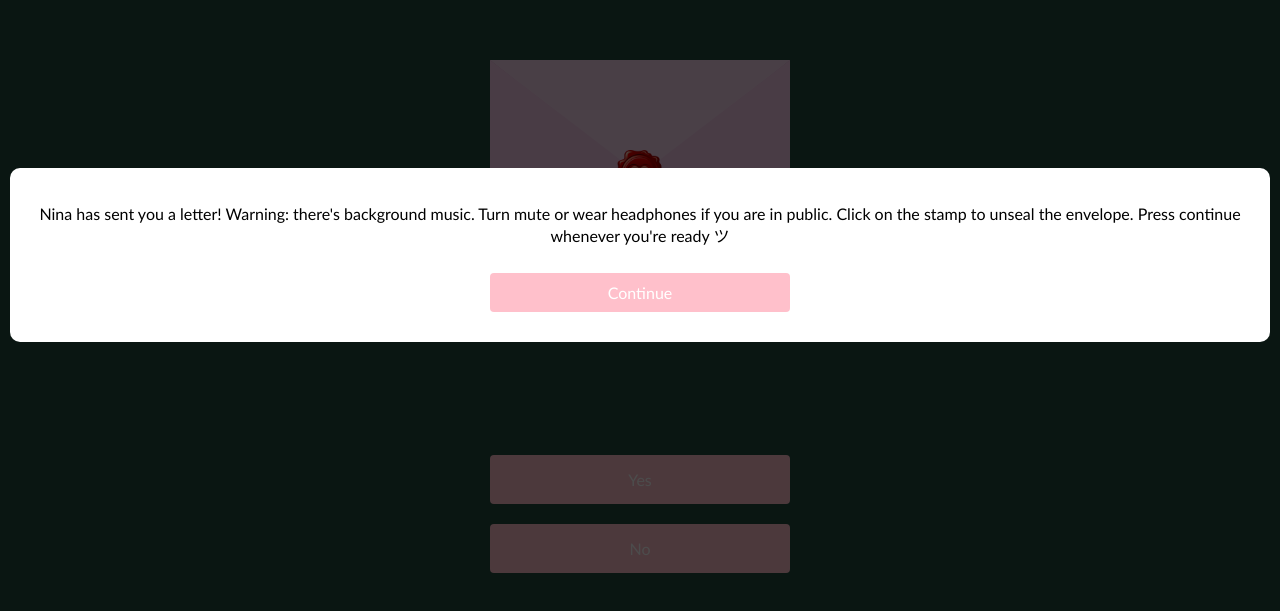
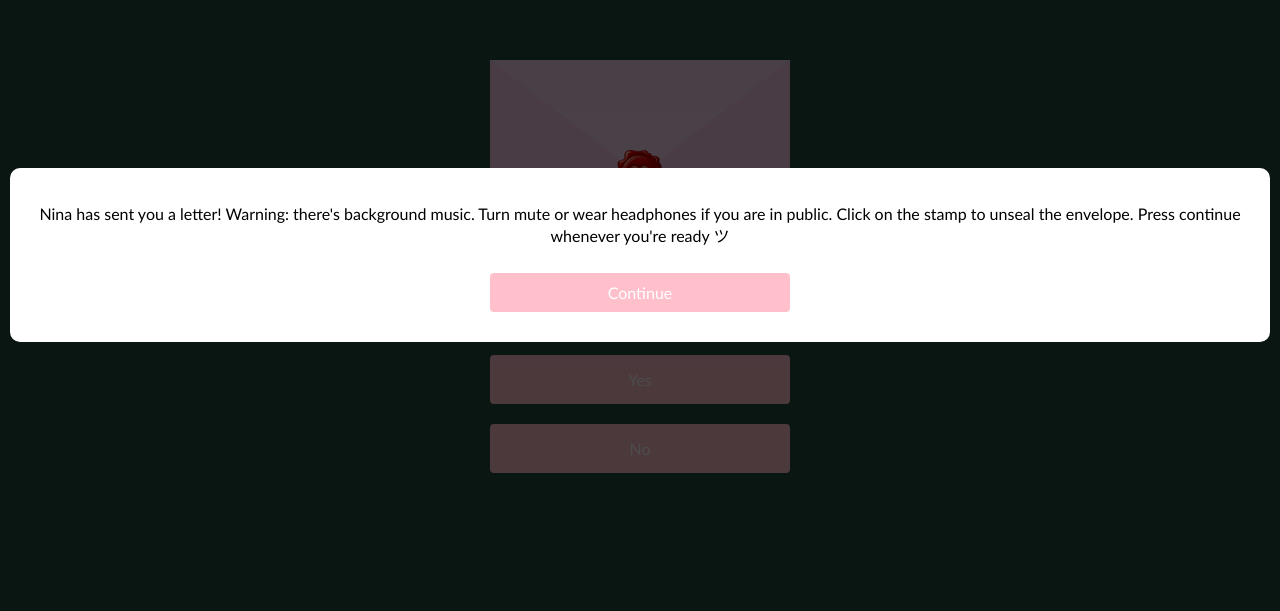
Before and after one commit to ninanguyn/valentines-2024, a plain HTML site: page index.html in a window 1280 px wide. Shown: the part 145-756 px from the top of the page. Drawn offline with Linux system fonts and the light colour scheme.

Commit message:
Add files via upload

```diff
--- a/style.css
+++ b/style.css
@@ -189,7 +189,7 @@ body{
   /* position: fixed; */
   display: flex;
   flex-direction: column;
-  margin: -50px;
+  margin: -150px;
 }
 
 .popup-message {
```
